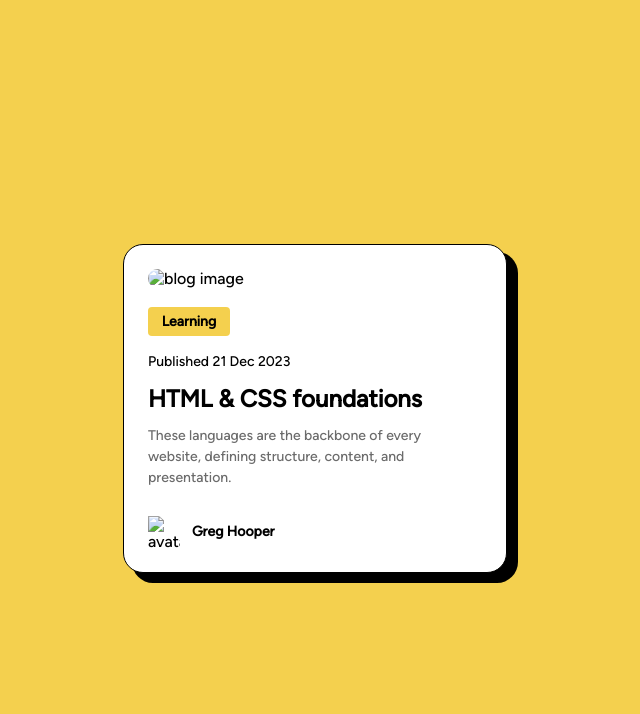
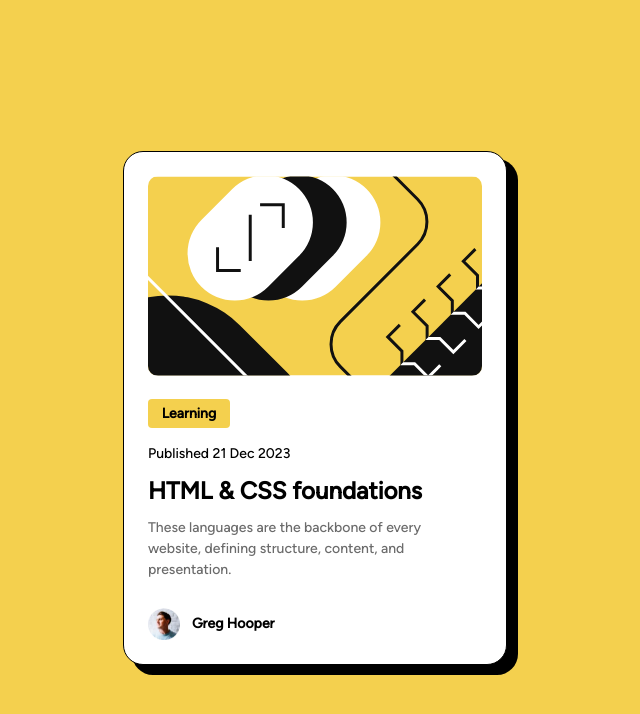
Before and after one commit to dimahodanit/Blog-preview-card, a plain HTML site: page index.html in a window 1280 px wide. Shown: the whole page, without its empty margins (325-965 px from the left). Drawn offline with Linux system fonts and the light colour scheme; files that its build step writes are made by us from their sources; files whose address does not match are found by name.

Commit message:
Update index.html

```diff
--- a/index.html
+++ b/index.html
@@ -3,14 +3,14 @@
 <head>
     <meta charset="UTF-8">
     <meta name="viewport" content="width=<device-width>, initial-scale=1.0">
-    <link rel="stylesheet" href="../src/css/style.css">
+    <link rel="stylesheet" href="css/style.css">
     <title>QR-Code Component</title>
 </head>
 <body>
     <section class="main-section">
         <div class="main-section__container container">
             <div class="main-section__card-wrapper card-wrapper">
-                <img src="/src/img/illustration-article.svg" alt="blog image" class="card-wrapper__img">
+                <img src="img/illustration-article.svg" alt="blog image" class="card-wrapper__img">
                 <div class="card-wrapper__content" >
                     <div class="card-wrapper__category">
                         <p class="card-wrapper__text">Learning</p>
@@ -20,7 +20,7 @@
                     <p class="card-wrapper__description">These languages are the backbone of every <br> website, defining structure, content, and <br> presentation.</p>
                 </div>
                 <div class="card-wrapper__author-block author-block">
-                    <img src="/src/img/image-avatar.webp" alt="avatar" class="author-block__avatar">
+                    <img src="img/image-avatar.webp" alt="avatar" class="author-block__avatar">
                     <p class="author-block__name">Greg Hooper</p>
                 </div>
             </div>
```
